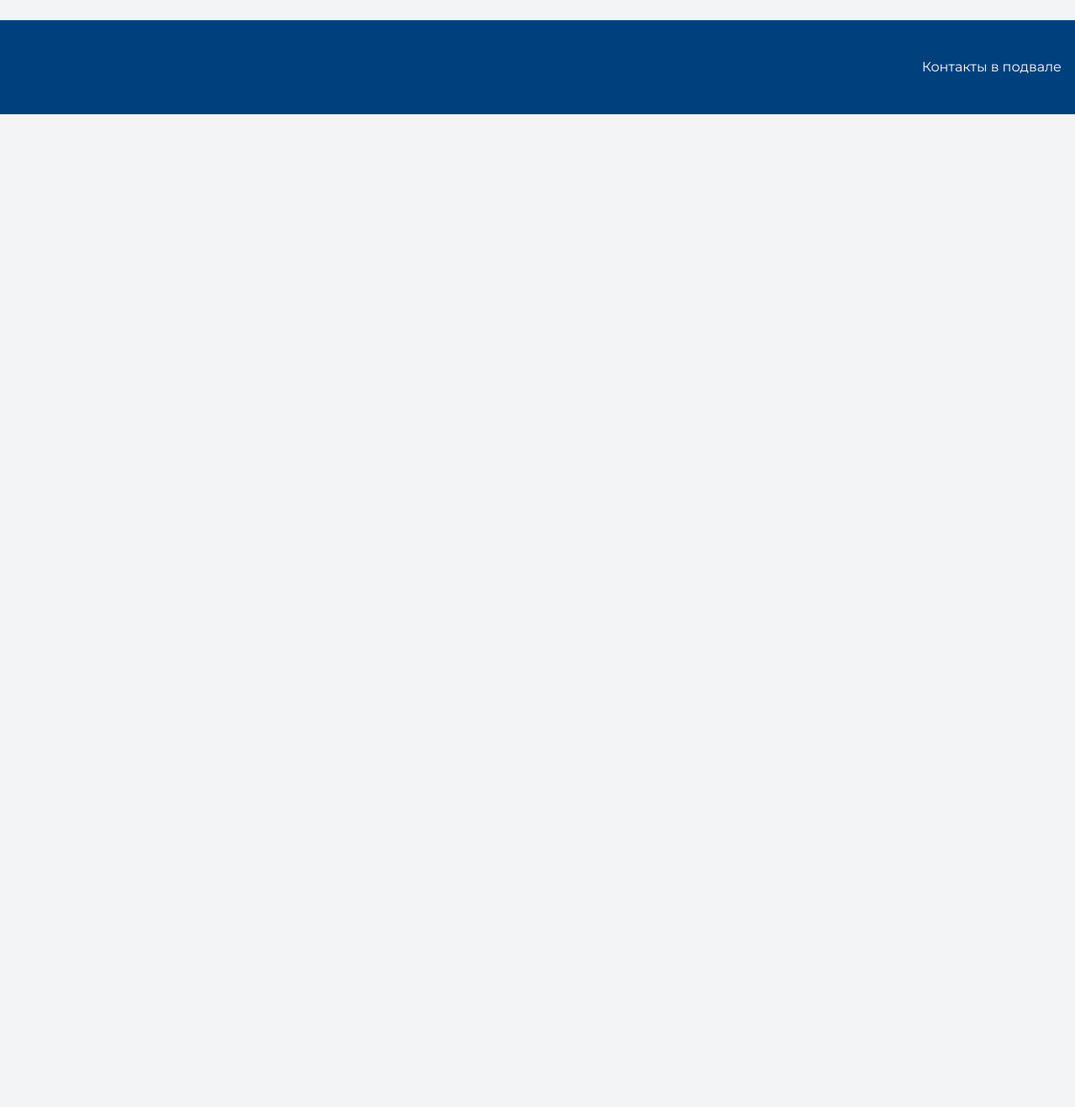
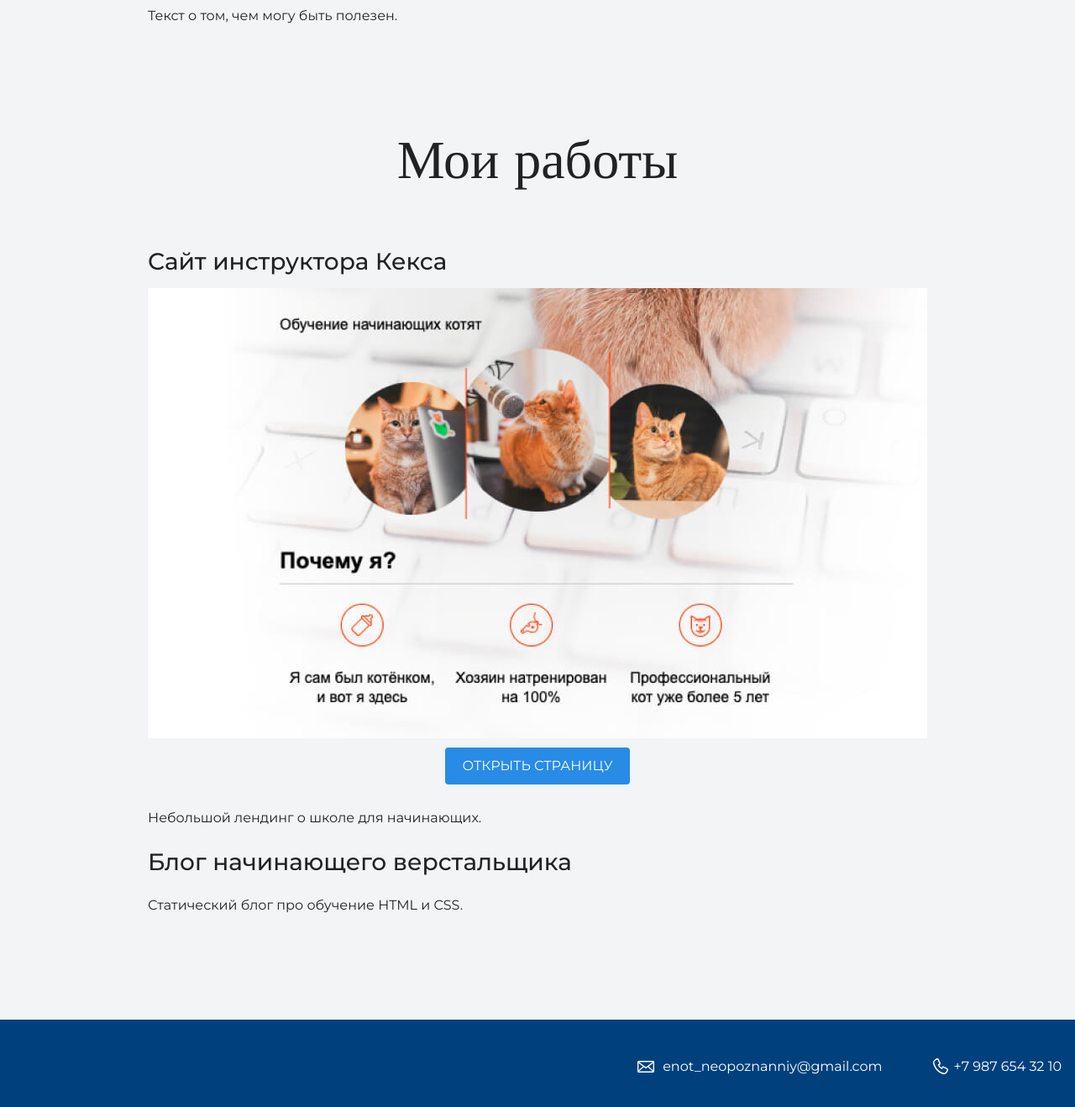
Before and after one commit to serhiy-web/first_site, a plain HTML site: page index.html in a window 1280 px wide. Shown: the part 1916-3234 px from the top of the page at 84% size. Before the commit the page ends 2052 px from the top, so only its background shows below. Drawn offline with nearby package versions, Linux system fonts and the light colour scheme.

Commit message:
Правки футера и подключение картинок

```diff
--- a/index.html
+++ b/index.html
@@ -29,6 +29,9 @@
     <section class="intro">
     	<div class="container">
       <h2 class="subheading">Давайте познакомимся</h2>
+      <figure class="user-image">
+      	<img src="files/user.jpg" width="928" height="536" alt="Фото опознанного енота">
+      </figure>
       <h3>Пара слов о себе</h3>
       <p>Текст с парой слов о себе.</p>
       <h3>Чем могу быть полезен</h3>
@@ -41,6 +44,10 @@
       <h2 class="subheading">Мои работы</h2>
 
       <h3>Сайт инструктора Кекса</h3>
+      <figure class="project-image">
+      	<img src="files/project.jpg" width="928" height="536" alt="Сайт инструктора Кекса">
+      	<a class="button" href="source/project/index.html">Открыть страницу</a>
+      </figure>
       <p>Небольшой лендинг о школе для начинающих.</p>
 
       <h3>Блог начинающего верстальщика</h3>
@@ -50,7 +57,10 @@
 
     <footer class="page-footer">
     	<div class="container">
-      Контакты в подвале
+      <a class="footer-email"
+      href="mailto:enot_neopoznanniy@gmail.com">enot_neopoznanniy@gmail.com</a>
+      <a class="footer-phone"
+      href="tel:+79876543210">+7 987 654 32 10</a>
   </div>
     </footer>
   </body>
```
